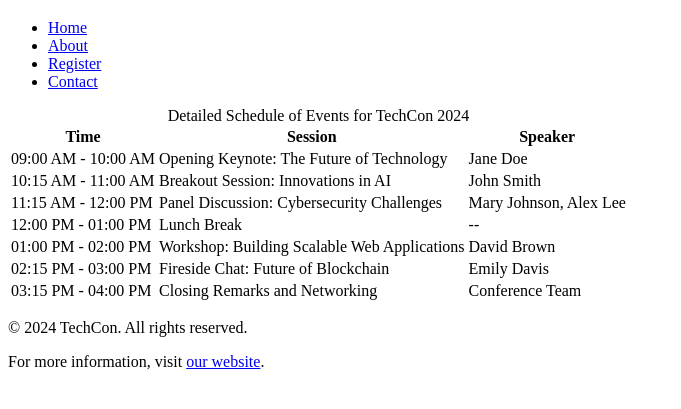
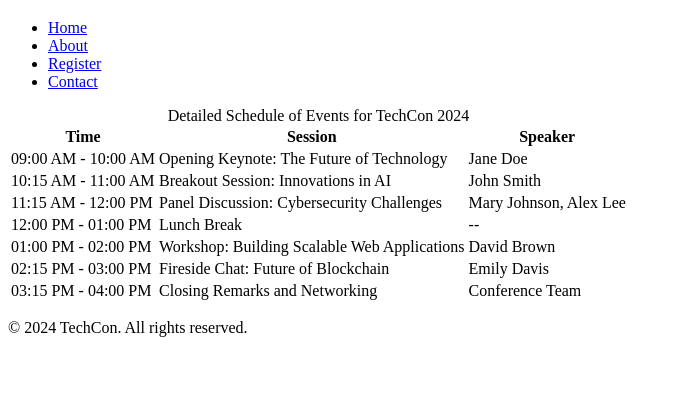
Before and after one commit to HALAYOUNIS-21/TechCon_HTML, a plain HTML site: page techcon_website/schedule.html in a window 1280 px wide. Shown: the part 61-470 px from the top of the page, without its empty margins (0-681 px from the left). Drawn offline with Linux system fonts and the light colour scheme.

Commit message:
update schedule.html

```diff
--- a/techcon_website/schedule.html
+++ b/techcon_website/schedule.html
@@ -69,11 +69,9 @@
             </tbody>
         </table>
     </main>
-
     <!-- Footer Section -->
     <footer>
         <p>&copy; 2024 TechCon. All rights reserved.</p>
-        <p>For more information, visit <a href="https://www.techcon2024.com">our website</a>.</p>
     </footer>
 </body>
 </html>
```
